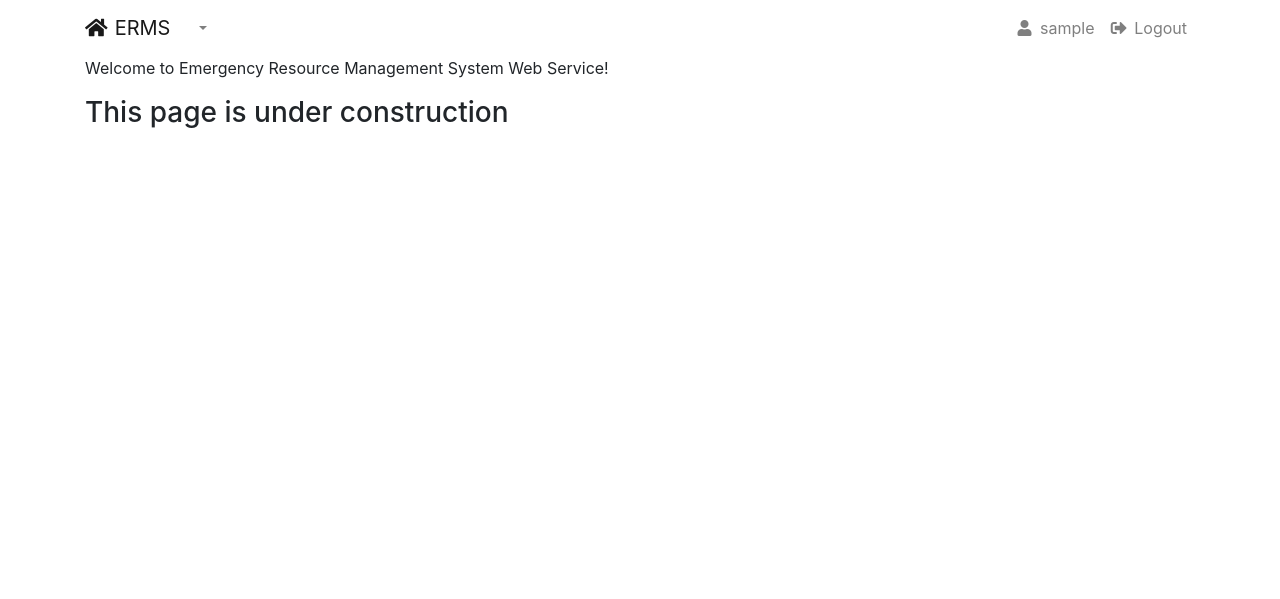
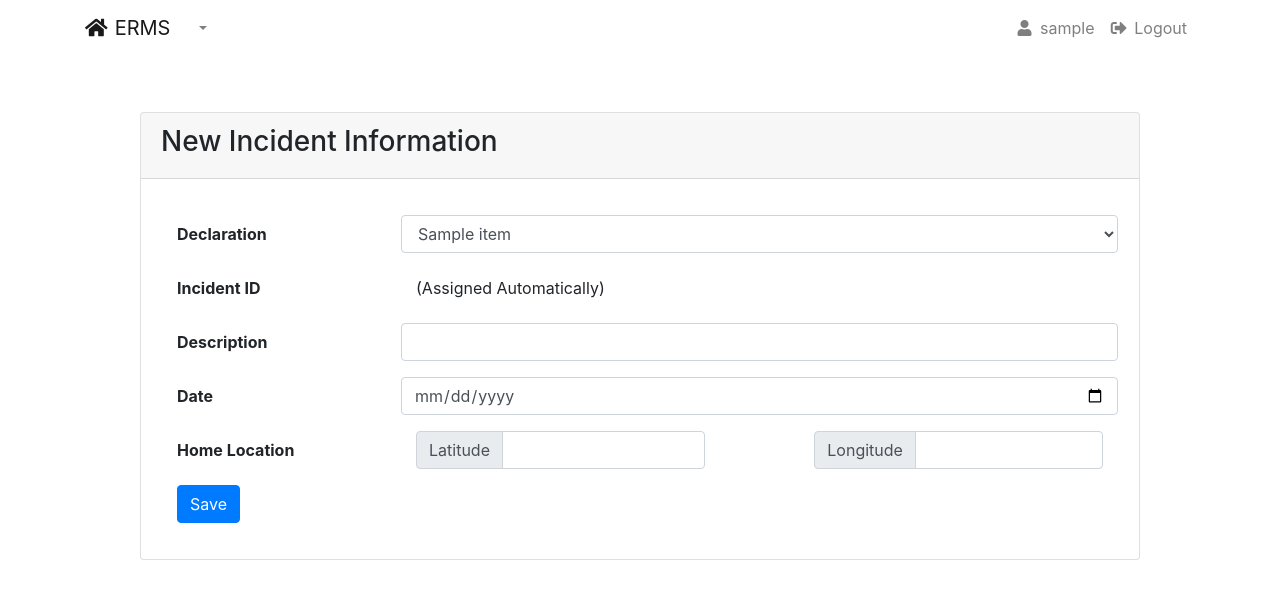
Before and after one commit to peijunz-archive/homework-cs6400-flask-jinja2, a Flask app: template Phase_3_Code/templates/add-incident.html in a window 1280 px wide. Shown: the top 599 px of the page. Run offline with Flask 2, Linux system fonts and the light colour scheme; the template is opened without the code that fills it: most values are stand-ins (such as "Sample title", 1, 10 or a date in 2020); some libraries are stand-ins or nearby versions.

Commit message:
Add incident done

```diff
--- a/Phase_3_Code/app.py
+++ b/Phase_3_Code/app.py
@@ -120,23 +120,20 @@ def getTimeUnit():
 def getDeclarations():
     cursor = db.cursor()
     sql = "SELECT Abbreviation, Name FROM Declarations"
-    result=[]
+    result={}
     try:
         # Execute the SQL command
         cursor.execute(sql)
         # Fetch all the rows in a list of lists.
         data = cursor.fetchall()
-        if data is None:
-            result.append({'status': 'No Declarations Found.'})
-        else:
-            dc={}
-            for row in data:
-                dc['Abbreviation'] = row[0]
-                dc['Name'] = row[1]
-                result.append(copy.copy(dc))
-        return json.dumps(result)
     except:
         return "Error: unable to fetch data"
+    if data is None:
+        result['status'] = 'No Declarations Found.'
+    else:
+        print(data)
+        result['Declarations'] = data
+    return json.dumps(result)
 
 @app.route("/addIncident", methods=['POST'])
 def addIncident():
--- a/Phase_3_Code/static/style.css
+++ b/Phase_3_Code/static/style.css
@@ -18,15 +18,14 @@
     max-width: 360px;
 }
 
-.add-resource-card {
+.add-card {
     margin: auto;
     margin-top: 5%;
     margin-bottom: 10%;
     max-width:1000px;
 }
 
-
-.add-resource-card .form {
+.add-card .form {
     margin:1em;
 }
 .login-card .form-group {
--- a/Phase_3_Code/templates/add-incident.html
+++ b/Phase_3_Code/templates/add-incident.html
@@ -1 +1,51 @@
 {% extends "base.html" %}
+{% block title %}Add New Incident{% endblock %}
+
+{% block content %}
+<div class="card add-card">
+    <div class="card-header">
+        <h3 class="panel-title">New Incident Information</h3>
+    </div>
+    <div class="card-body">
+        <form action="add-incident.do" class="form" method="post">
+            <div class="form-group row">
+                <label class="col-sm-3 col-form-label">Declaration</label>
+                <select name="declaration" class="form-control col-sm-9" required>
+                    {% for item in declarations %}
+                    <option>{{ item }}</option>
+                    {% endfor %}
+                </select>
+            </div>
+            <div class="form-group row">
+                <label class="col-sm-3 col-form-label">Incident ID</label>
+                <div class="col-sm-9 info-col">(Assigned Automatically)</div>
+            </div>
+            <div class="form-group row">
+                <label class="col-sm-3 col-form-label">Description</label>
+                <input name="description" type="text" class="form-control col-sm-9" required>
+            </div>
+            <div class="form-group row">
+                <label class="col-sm-3 col-form-label">Date</label>
+                <input name="date" type="date" class="form-control col-sm-9" min='1990-01-01' required>
+            </div>
+            <div class="form-group row">
+                <label class="col-sm-3 col-form-label">Home Location</label>
+                <div class="input-group col-sm-4">
+                    <div class="input-group-prepend"><span class="input-group-text">Latitude</span></div>
+                    <input name="latitude" type="number" class="form-control" min="-90" max="90" step="any" required>
+                </div>
+                <div class="col-sm-1"></div>
+                <div class="input-group col-sm-4">
+                    <div class="input-group-prepend"><span class="input-group-text">Longitude</span></div>
+                    <input name="longitude" type="number" class="form-control" min="-180" max="180" step="any" required>
+                </div>
+            </div>
+            <div class="form-group row">
+                <div class="col-sm-9">
+                    <button type="submit" class="btn btn-primary">Save</button>
+                </div>
+            </div>
+        </form>
+    </div>
+</div>
+{% endblock %}
--- a/Phase_3_Code/templates/add-resource.html
+++ b/Phase_3_Code/templates/add-resource.html
@@ -2,7 +2,7 @@
 {% block title %}Add New Resource{% endblock %}
 
 {% block content %}
-<div class="card add-resource-card">
+<div class="card add-card">
     <div class="card-header">
         <h3 class="panel-title">New Resource Information</h3>
     </div>
@@ -22,7 +22,7 @@
             </div>
             <div class="form-group row">
                 <label class="col-sm-3 col-form-label">Primary ESF</label>
-                <select name="primaryESFNumber" class="form-control col-sm-9">
+                <select name="primaryESFNumber" class="form-control col-sm-9" required>
                     {% for item in ESF %}
                     <option>{{ item }}</option>
                     {% endfor %}
@@ -73,7 +73,7 @@
                 </div>
                 <div class="col-sm-1 info-col"> per</div>
                 <div class="col-sm-4">
-                    <select name="unitName" class="form-control">
+                    <select name="unitName" class="form-control" required>
                         {% for item in TimeUnit %}
                         <option>{{ item }}</option>
                         {% endfor %}
```
Also changed, not shown: Phase_3_Code/front.py (+45 -2 lines).
